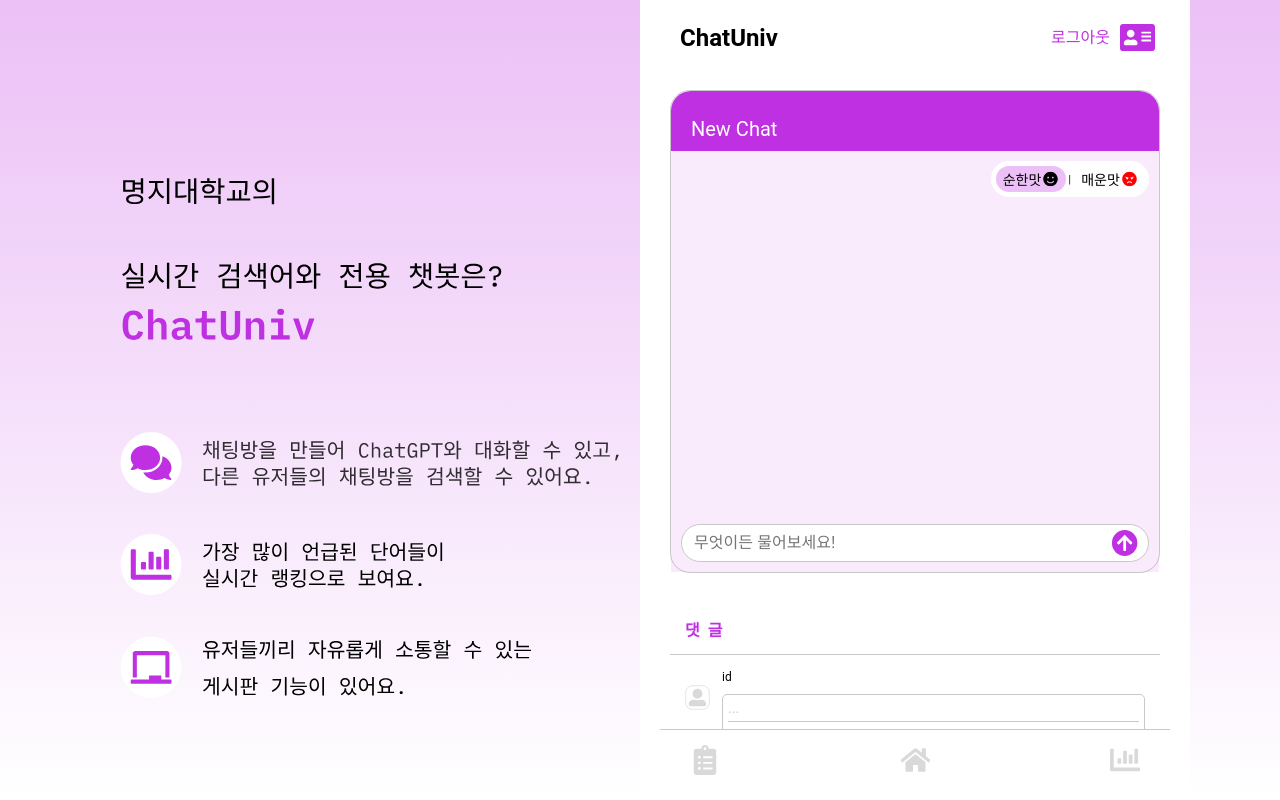
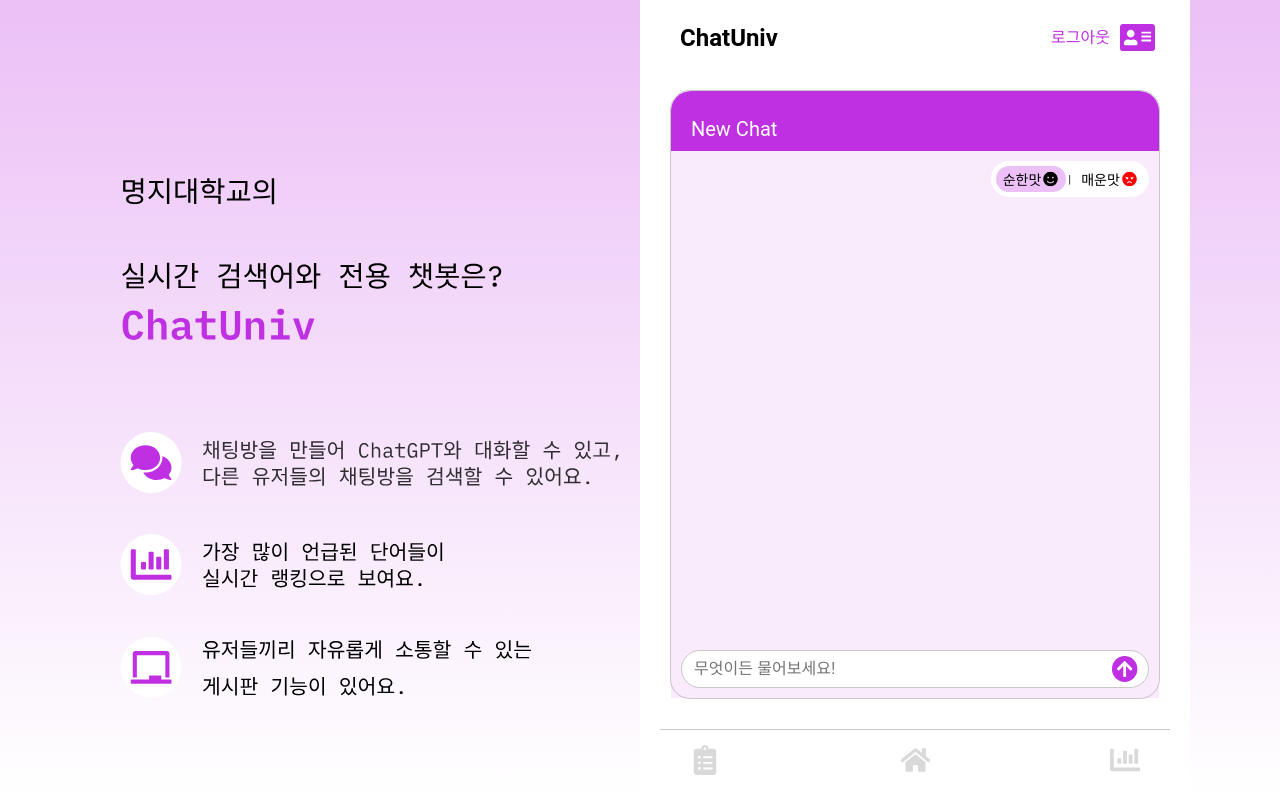
Before and after one commit to eunji0/front_chatuniv, a React (Create React App) app: page /chatting/newChat in a window 1280 px wide. Built offline with nearby package versions, Linux system fonts and the light colour scheme.

Commit message:
feat: 채팅 댓글 리스트 불러오기 기능

```diff
--- a/src/api/boardapi.js
+++ b/src/api/boardapi.js
@@ -10,6 +10,7 @@
       },
     });
 
+    console.log(response.data);
     return response.data;
   } catch (error) {
     console.error(error);
--- a/src/api/commentapi.js
+++ b/src/api/commentapi.js
@@ -79,10 +79,10 @@
 };
 
 //채팅 댓글 리스트
-export const getCommentsForChat = async (chatId) => {
+export const getCommentsForChat = async (conversationId) => {
   try {
     const response = await axios.get(
-      `https://woowacourse.store/api/conversations/${chatId}/comments`,
+      `https://woowacourse.store/api/conversations/${conversationId}/comments`,
       {
         headers: {
           Authorization: `Bearer ${authToken}`,
@@ -99,7 +99,6 @@
 
 //채팅 댓글 생성
 export const postCommentForChat = async (chatId, content) => {
-  console.log(chatId, authToken);
   try {
     const response = await axios.post(
       `https://woowacourse.store/api/conversations/${chatId}/comments`,
--- a/src/component/Chatting.jsx
+++ b/src/component/Chatting.jsx
@@ -2,19 +2,26 @@
 import { useState, useEffect, useRef } from 'react';
 
 import COLORS from '../styles/color';
-import { getChatRoom } from '../api/chatapi';
 import ModeButton from './button/ModeButton';
 import sendSrc from '../assets/images/send.svg';
 import commentSrc from '../assets/images/comment.svg';
+import commentlistSrc from '../assets/images/commentlist.svg';
+import closeSrc from '../assets/images/modal_close.svg';
+import fillCommentlistSrc from '../assets/images/fill_commentlist.svg';
+import userSrc from '../assets/images/user.svg';
 import fillCommentSrc from '../assets/images/fill_comment.svg';
 import { postChat, postMildAsk, postRawAsk } from '../api/chattingapi';
 import { truncateText } from '../utils/utils';
 import ChatCommentForm from './comment/ChatCommentForm';
+import { getCommentsForChat } from '../api/commentapi';
 
 const Chatting = ({ chatId, chats, loadingTrue }) => {
-  const [isHovered, setIsHovered] = useState(false);
+  const [isAnswerListHovered, setIsAnswerListHovered] = useState(false);
+  const [isAnswerFormHovered, setIsAnswerFormHovered] = useState(false);
   const [prompt, setPrompt] = useState('');
   const [changeComment, setChangeComment] = useState(false);
+  const [addCommentList, setAddCommentList] = useState(false);
+  const [isCommentList, setCommentList] = useState([]);
   const [selectedMode, setSelectedMode] = useState('순한맛');
   const [isContent, setContent] = useState({});
   const contentBoxRef = useRef();
@@ -81,7 +88,19 @@
     setContent({ id, content });
   };
 
+  const handleGetList = async (id, content) => {
+    setAddCommentList(true);
+    try {
+      setContent({ id, content });
+      const commentData = await getCommentsForChat(id);
+      setCommentList(commentData.commentResponse);
+    } catch (error) {
+      alert('댓글 생성 중 에러가 발생했습니다.');
+    }
+  };
+
   return (
+    <TLayout>
       <InLayout>
         <TitleLayout>
           {chats && chats.length > 0 ? (
@@ -102,15 +121,6 @@
               chats.map((conversation) => (
                 <ChatLayout key={conversation.conversationId}>
                   <AskLayout>
-                  {/* <CommentBox2
-                    onMouseEnter={() => setIsHovered(true)}
-                    onMouseLeave={() => setIsHovered(false)}
-                    onClick={() =>
-                      handleCommentForm(conversation.conversationId, conversation.content)
-                    }
-                  >
-                    <CommentImg alt="댓글 달기" src={isHovered ? fillCommentSrc : commentSrc} />
-                  </CommentBox2> */}
                     <AskBox>
                       <AskText>{conversation.content}</AskText>
                     </AskBox>
@@ -120,13 +130,28 @@
                       <AnswerText>{conversation.answer}</AnswerText>
                     </AnswerBox>
                     <CommentBox
-                    onMouseEnter={() => setIsHovered(true)}
-                    onMouseLeave={() => setIsHovered(false)}
+                      onMouseEnter={() => setIsAnswerFormHovered(true)}
+                      onMouseLeave={() => setIsAnswerFormHovered(false)}
                       onClick={() =>
                         handleCommentForm(conversation.conversationId, conversation.answer)
                       }
                     >
-                    <CommentImg alt="댓글 달기" src={isHovered ? fillCommentSrc : commentSrc} />
+                      <CommentImg
+                        alt="댓글 달기"
+                        src={isAnswerFormHovered ? fillCommentSrc : commentSrc}
+                      />
+                    </CommentBox>
+                    <CommentBox
+                      onMouseEnter={() => setIsAnswerListHovered(true)}
+                      onMouseLeave={() => setIsAnswerListHovered(false)}
+                    >
+                      <CommentListImg
+                        onClick={() =>
+                          handleGetList(conversation.conversationId, conversation.answer)
+                        }
+                        alt="댓글목록"
+                        src={isAnswerListHovered ? fillCommentlistSrc : commentlistSrc}
+                      />
                     </CommentBox>
                   </AnswerLayout>
                 </ChatLayout>
@@ -151,18 +176,205 @@
           </InputLayout>
         </ContentLayout>
       </InLayout>
+
+      {/* 댓글 */}
+      {addCommentList === true ? (
+        <CommentLayout>
+          <CommentInfoLayout>
+            <CmtInfoBox>
+              <TextDiv>대화에 대한 댓글</TextDiv>
+              <InfoBox>{truncateText(isContent.content, 30)}</InfoBox>
+            </CmtInfoBox>
+            <CloseBox onClick={() => setAddCommentList(false)}>
+              <CloseImg alt="close" src={closeSrc} />
+            </CloseBox>
+          </CommentInfoLayout>
+          <ListLayout>
+            {isCommentList.length > 0 ? (
+              isCommentList.map((v) => (
+                <ListBox key={v.commentId}>
+                  <UserBox>
+                    <UserImg alt="user" src={userSrc} />
+                  </UserBox>
+                  <UserInfoBox>
+                    <UserEmailText>{truncateText(v.email, 2)}</UserEmailText>
+                    <CommentContentBox>
+                      <CommentContentTxt>{v.content}</CommentContentTxt>
+                    </CommentContentBox>
+                  </UserInfoBox>
+                </ListBox>
+              ))
+            ) : (
+              <div>아직 달린 댓글이 없습니다.</div>
+            )}
+          </ListLayout>
+        </CommentLayout>
+      ) : (
+        <div></div>
+      )}
+    </TLayout>
   );
 };
 
 export default Chatting;
 
+const CloseBox = styled.div`
+  display: flex;
+  padding: 5px;
+  align-items: flex-start;
+  gap: 10px;
+`;
+
+const CloseImg = styled.img`
+  width: 17.188px;
+  height: 17.188px;
+`;
+
+const CmtInfoBox = styled.div`
+  display: flex;
+  flex-direction: column;
+  align-items: flex-start;
+  gap: 10px;
+  flex: 1 0 0;
+`;
+
+const UserEmailText = styled.div`
+  display: flex;
+  justify-content: center;
+  align-items: center;
+  gap: 10px;
+  color: ${COLORS.BLACK};
+  font-size: 12px;
+  font-style: normal;
+  font-weight: 400;
+  line-height: normal;
+`;
+
+const CommentContentBox = styled.div`
+  display: flex;
+  flex: 1 0 0;
+  width: 100%;
+  padding: 5px;
+  flex-direction: column;
+  align-items: flex-start;
+  gap: 3px;
+  border-bottom: 1px solid ${COLORS.GRAY};
+`;
+
+const CommentContentTxt = styled.div`
+  display: flex;
+  padding: 5px;
+  align-items: center;
+  gap: 10px;
+  color: ${COLORS.BLACK};
+  font-size: 16px;
+  font-style: normal;
+  font-weight: 400;
+  line-height: normal;
+`;
+
+const CommentLayout = styled.div`
+  width: 100%;
+  display: flex;
+  padding: 20px 10px;
+  flex-direction: column;
+  align-items: flex-start;
+  gap: 5px;
+  background: ${COLORS.WHITE};
+`;
+
+const CommentInfoLayout = styled.div`
+  display: flex;
+  padding: 5px;
+  justify-content: space-between;
+  align-items: center;
+  align-self: stretch;
+  border-bottom: 1px solid ${COLORS.GRAY};
+`;
+
+const ListLayout = styled.div`
+  width: 100%;
+  display: flex;
+  padding-top: 10px;
+  flex-direction: column;
+  align-items: flex-start;
+`;
+
+const TextDiv = styled.div`
+  display: flex;
+  justify-content: center;
+  align-items: center;
+  gap: 10px;
+  color: ${COLORS.PURPLE100};
+  font-size: 16px;
+  font-style: normal;
+  font-weight: 400;
+  line-height: normal;
+  flex: 1 0 0;
+`;
+
+const InfoBox = styled.div`
+  display: flex;
+  justify-content: center;
+  align-items: center;
+  gap: 10px;
+  color: ${COLORS.BLACK};
+  font-size: 14px;
+  font-style: normal;
+  font-weight: 400;
+  line-height: normal;
+`;
+
+const ListBox = styled.div`
+  display: flex;
+  width: 100%;
+  padding: 5px 10px;
+  align-items: flex-start;
+  gap: 2px;
+  border-radius: 10px;
+  background: ${COLORS.WHITE};
+`;
+
+const UserBox = styled.div`
+  display: flex;
+  padding: 15px 0px;
+  align-items: flex-start;
+  gap: 10px;
+  align-self: stretch;
+`;
+
+const UserInfoBox = styled.div`
+  display: flex;
+  padding: 5px;
+  flex-direction: column;
+  align-items: flex-start;
+  flex: 1 0 0;
+  background: ${COLORS.WHITE};
+`;
+
+const UserImg = styled.img`
+  width: 35px;
+  height: 35px;
+`;
+
+const TLayout = styled.div`
+  display: flex;
+  height: 100%;
+  padding: 15px 10px;
+  flex-direction: column;
+  align-items: center;
+  gap: 15px;
+  align-self: stretch;
+`;
+
 const CommentImg = styled.img`
   width: 16px;
   height: 12px;
+`;
 
-  &:hover {
-    fill: ${COLORS.BLACK};
-  }
+const CommentListImg = styled.img`
+  width: 16px;
+  height: 12px;
 `;
 
 const ImgBox2 = styled.img`
@@ -221,6 +433,12 @@
       content: url(${fillCommentSrc});
     }
   }
+
+  &:hover {
+    > ${CommentListImg} {
+      content: url(${fillCommentlistSrc});
+    }
+  }
 `;
 
 const AnswerLayout = styled.div`
@@ -274,8 +492,10 @@
   font-weight: 400;
   line-height: normal;
 `;
+
 const InLayout = styled.div`
   display: flex;
+  min-height: 500px;
   flex-direction: column;
   align-items: flex-end;
   flex: 1 0 0;
--- a/src/component/comment/ChatCommentForm.jsx
+++ b/src/component/comment/ChatCommentForm.jsx
@@ -12,7 +12,6 @@
 
   const handleCommentSubmit = async () => {
     try {
-      console.log(info.id, content);
       const result = await postCommentForChat(info.id, content);
       console.log('채팅 댓글이 성공적으로 등록되었습니다:', result);
       setContent('');
--- a/src/component/comment/ChatCommentList.jsx
+++ b/src/component/comment/ChatCommentList.jsx
@@ -5,70 +5,155 @@
 import COLORS from '../../styles/color';
 import userSrc from '../../assets/images/user.svg';
 
-const ChatCommentList = ({ ids }) => {
-  const [comments, setComments] = useState([]);
-
-  useEffect(() => {
-    const fetchData = async () => {
-      // try {
-      //   if (apiType === 'chat' && id != 'newChat') {
-      //     const commentData = await getCommentsForChat(ids);
-      //     setComments(commentData.commentResponse);
-      //   }
-      // } catch (error) {
-      //   alert('Error fetching comments:', error);
-      // }
-    };
-
-    fetchData();
-  }, []);
-
-  console.log(comments);
-
+const ChatCommentList = ({ id, content }) => {
   return (
-    <Layout>
-      <Box>
-        <ImgLayout>
-          <ImgBox>
-            <Imgimg alt="user" src={userSrc} />
-          </ImgBox>
-        </ImgLayout>
-        <InfoLayout>
-          <IdBox>id</IdBox>
-          <CommentBox>
-            <HistoryBox>...</HistoryBox>
-            <ContentBox>
-              <ContentDiv>sd</ContentDiv>
-              <EditBox>
-                <FixBox onClick={() => handleEditComment(comment.commentId)}>수정</FixBox>
-                <FixBox onClick={() => handleDeleteComment(comment.commentId)}>삭제</FixBox>
-              </EditBox>
-            </ContentBox>
-          </CommentBox>
-        </InfoLayout>
-      </Box>
-    </Layout>
+    <CommentLayout>
+      <CommentInfoLayout>
+        <CmtInfoBox>
+          <TextDiv>대화에 대한 댓글</TextDiv>
+          <InfoBox>{truncateText(isContent.content, 30)}</InfoBox>
+        </CmtInfoBox>
+        <CloseBox onClick={() => setAddCommentList(false)}>
+          <CloseImg alt="close" src={closeSrc} />
+        </CloseBox>
+      </CommentInfoLayout>
+      <ListLayout>
+        <ListBox>
+          <UserBox>
+            <UserImg alt="user" src={userSrc} />
+          </UserBox>
+          <UserInfoBox>
+            <UserEmailText>12...</UserEmailText>
+            <CommentContentBox>
+              <CommentContentTxt>dssd</CommentContentTxt>
+            </CommentContentBox>
+          </UserInfoBox>
+        </ListBox>
+      </ListLayout>
+    </CommentLayout>
   );
 };
 
 export default ChatCommentList;
 
-const Layout = styled.div`
+const CloseBox = styled.div`
+  display: flex;
+  padding: 5px;
+  align-items: flex-start;
+  gap: 10px;
+`;
+
+const CloseImg = styled.img`
+  width: 17.188px;
+  height: 17.188px;
+`;
+
+const CmtInfoBox = styled.div`
+  display: flex;
+  flex-direction: column;
+  align-items: flex-start;
+  gap: 10px;
+  flex: 1 0 0;
+`;
+
+const UserEmailText = styled.div`
+  display: flex;
+  justify-content: center;
+  align-items: center;
+  gap: 10px;
+  color: ${COLORS.BLACK};
+  font-size: 12px;
+  font-style: normal;
+  font-weight: 400;
+  line-height: normal;
+`;
+
+const CommentContentBox = styled.div`
+  display: flex;
+  flex: 1 0 0;
+  width: 100%;
+  padding: 5px;
+  flex-direction: column;
+  align-items: flex-start;
+  gap: 3px;
+  border-bottom: 1px solid ${COLORS.GRAY};
+`;
+
+const CommentContentTxt = styled.div`
+  display: flex;
+  padding: 5px;
+  align-items: center;
+  gap: 10px;
+  color: ${COLORS.BLACK};
+  font-size: 16px;
+  font-style: normal;
+  font-weight: 400;
+  line-height: normal;
+`;
+
+const CommentLayout = styled.div`
   width: 100%;
   display: flex;
+  padding: 20px 10px;
+  flex-direction: column;
+  align-items: flex-start;
+  gap: 5px;
+  background: ${COLORS.WHITE};
+`;
+
+const CommentInfoLayout = styled.div`
+  display: flex;
+  padding: 5px;
+  justify-content: space-between;
+  align-items: center;
+  align-self: stretch;
+  border-bottom: 1px solid ${COLORS.GRAY};
+`;
+
+const ListLayout = styled.div`
+  width: 100%;
+  display: flex;
+  padding-top: 10px;
   flex-direction: column;
   align-items: flex-start;
 `;
 
-const Box = styled.div`
+const TextDiv = styled.div`
+  display: flex;
+  justify-content: center;
+  align-items: center;
+  gap: 10px;
+  color: ${COLORS.PURPLE100};
+  font-size: 16px;
+  font-style: normal;
+  font-weight: 400;
+  line-height: normal;
+  flex: 1 0 0;
+`;
+
+const InfoBox = styled.div`
+  display: flex;
+  justify-content: center;
+  align-items: center;
+  gap: 10px;
+  color: ${COLORS.BLACK};
+  font-size: 14px;
+  font-style: normal;
+  font-weight: 400;
+  line-height: normal;
+`;
+
+const ListBox = styled.div`
   display: flex;
   width: 100%;
-  padding: 10px;
+  padding: 5px 10px;
   align-items: flex-start;
   gap: 2px;
+  border-radius: 10px;
+  background: ${COLORS.WHITE};
 `;
 
-const ImgLayout = styled.div`
+const UserBox = styled.div`
   display: flex;
   padding: 15px 0px;
   align-items: flex-start;
@@ -76,104 +161,16 @@
   align-self: stretch;
 `;
 
-const ImgBox = styled.div`
-  display: flex;
-  padding: 5px;
-  align-items: flex-start;
-  gap: 10px;
-`;
-
-const Imgimg = styled.img`
-  width: 25px;
-  height: 25px;
-`;
-
-const InfoLayout = styled.div`
+const UserInfoBox = styled.div`
   display: flex;
   padding: 5px;
   flex-direction: column;
   align-items: flex-start;
-  gap: 10px;
   flex: 1 0 0;
+  background: ${COLORS.WHITE};
 `;
 
-const IdBox = styled.div`
-  display: flex;
-  justify-content: center;
-  align-items: center;
-  gap: 10px;
-
-  color: ${COLORS.BLACK};
-  font-size: 12px;
-  font-style: normal;
-  font-weight: 400;
-  line-height: normal;
+const UserImg = styled.img`
+  width: 35px;
+  height: 35px;
 `;
-
-const CommentBox = styled.div`
-  display: flex;
-  padding: 5px;
-  flex-direction: column;
-  align-items: flex-start;
-  gap: 3px;
-  align-self: stretch;
-
-  border-radius: 5px;
-  border: 1px solid ${COLORS.GRAY};
-`;
-
-const HistoryBox = styled.div`
-  display: flex;
-  padding-bottom: 5px;
-  align-items: center;
-  gap: 10px;
-  align-self: stretch;
-  border-bottom: 1px solid ${COLORS.GRAY};
-
-  color: ${COLORS.GRAY};
-  font-size: 14px;
-  font-style: normal;
-  font-weight: 400;
-  line-height: normal;
-`;
-
-const ContentBox = styled.div`
-  display: flex;
-  padding: 5px;
-  justify-content: space-between;
-  align-items: center;
-  align-self: stretch;
-`;
-
-const ContentDiv = styled.div`
-  color: ${COLORS.BLACK};
-  font-size: 16px;
-  font-style: normal;
-  font-weight: 400;
-  line-height: normal;
-`;
-
-const EditBox = styled.div`
-  display: flex;
-  align-items: flex-end;
-  width: auto;
-  gap: 5px;
-`;
-
-const FixBox = styled.div`
-  width: auto;
-  border-radius: 5px;
-  border: 1px solid ${COLORS.PURPLE100};
-  background: ${COLORS.WHITE};
-  cursor: pointer;
-
-  display: flex;
-  padding: 3px;
-  align-items: flex-start;
-  gap: 10px;
-  color: ${COLORS.PURPLE100};
-  font-size: 12px;
-  font-style: normal;
-  font-weight: 400;
-  line-height: normal;
-`;
--- a/src/page/ChatRoom.jsx
+++ b/src/page/ChatRoom.jsx
@@ -2,7 +2,6 @@
 import { useState, useEffect } from 'react';
 
 import Chatting from '../component/Chatting';
-import Comment from '../component/comment/Comment';
 import { getChatRoom } from '../api/chatapi';
 import ChatCommentList from '../component/comment/ChatCommentList';
 import COLORS from '../styles/color';
@@ -32,23 +31,21 @@
     }
   }, [chats, loading]);
 
-  const ids = chats.map((v) => v.conversationId);
-
-  console.log(chatId);
-
   return (
     <Layout>
-      <TLayout>
-        <Chatting chatId={chatId} chats={chats} loadingTrue={() => setLoading(true)} />
-      </TLayout>
-      <BLayout>
+      <Chatting chatId={chatId} chats={chats} loadingTrue={() => setLoading(true)} />
+
+      {/* <BLayout>
         <CommentLayout>
           <TxtBox>
-            <TxtComment>댓글</TxtComment>
+            <TxtComment>해당 대화에 대한 댓글 목록</TxtComment>
           </TxtBox>
-          <ChatCommentList ids={ids} />
+          <ChatCommentList
+          // id={commentContent.content.id}
+          // content={commentContent.content.content}
+          />
         </CommentLayout>
-      </BLayout>
+      </BLayout> */}
     </Layout>
   );
 };
--- a/src/utils/utils.js
+++ b/src/utils/utils.js
@@ -1,5 +1,9 @@
 // 문자열 줄이기
 export const truncateText = (text, maxLength) => {
+  if (!text) {
+    return '';
+  }
+
   return text.length > maxLength ? text.substring(0, maxLength) + '...' : text;
 };
 
```
Also changed, not shown: src/component/comment/HoverableChat.jsx (added, +15 -0 lines), src/assets/images/commentlist.svg (added), src/assets/images/fill_commentlist.svg (added). Lines whose indentation alone changed are shown as unchanged.
